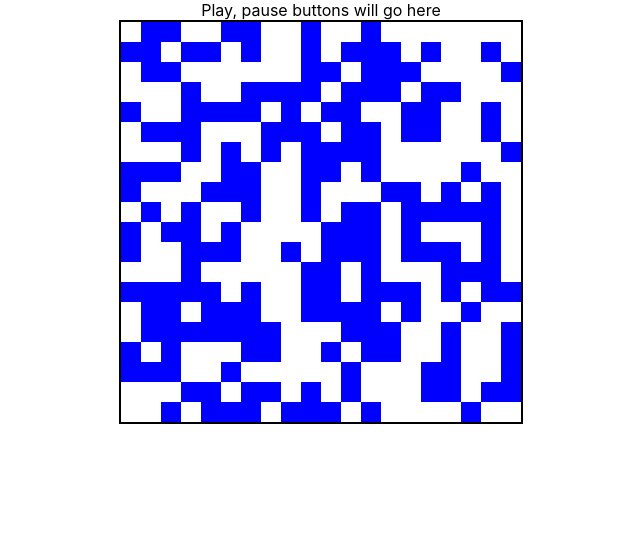
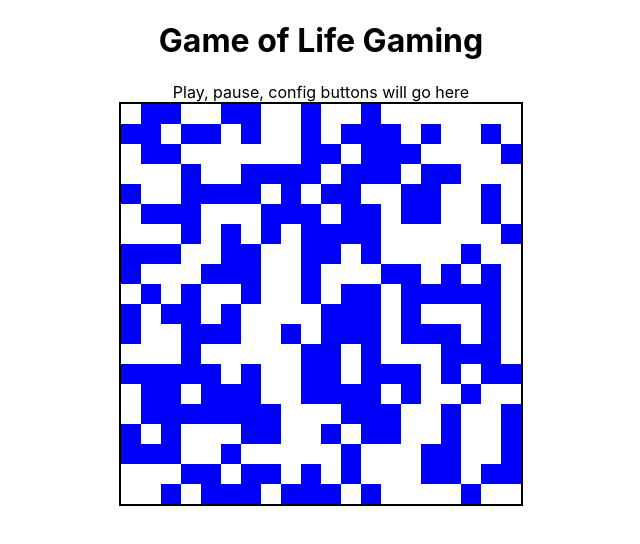
Before and after one commit to kmurphydev/kmd-gol, a React (Create React App) app: page / in a window 1280 px wide. Shown: the top 544 px of the page, without its empty margins (319-959 px from the left). Built offline with nearby package versions, Linux system fonts and the light colour scheme.

Commit message:
moved config to Game.component

```diff
--- a/src/App.js
+++ b/src/App.js
@@ -10,18 +10,21 @@ import { Game } from './components/game.component';
 
 function App() {
 
-  const config = {
-    aliveColor: 'blue',
-    emptyColor: 'white',
-    gridSizeVh: 50
-  };
+
   // on pause: save gameState to localStorage and allow changing settings
   // on resume, rehydrate it and block off settings again
 
 
   return (
     <div className="App">
-      <Game config={config} />
+      <div>
+        <h1>
+          Game of Life Gaming
+        </h1>
+      </div>
+      <div>
+        <Game />
+      </div>
     </div>
   );
 }
--- a/src/components/game.component.jsx
+++ b/src/components/game.component.jsx
@@ -7,8 +7,11 @@ import * as GAME from '../constants/game.constants';
 
 //Game: handles game logic for overall game flow. possibly later will break into Game and GameLevel but not sure
 export const Game = (props) => {
-
-    const { config } = props;
+    const config = {
+        aliveColor: 'blue',
+        emptyColor: 'white',
+        gridSizeVh: 50
+    };
 
     const [gameState, setGameState] = useState(GAME.STATES.PAUSE);
 
@@ -20,7 +23,7 @@ export const Game = (props) => {
     return (
         <div>
             <div>
-                Play, pause buttons will go here
+                Play, pause, config buttons will go here
             </div>
             <div>
                 <GameBoard
```
